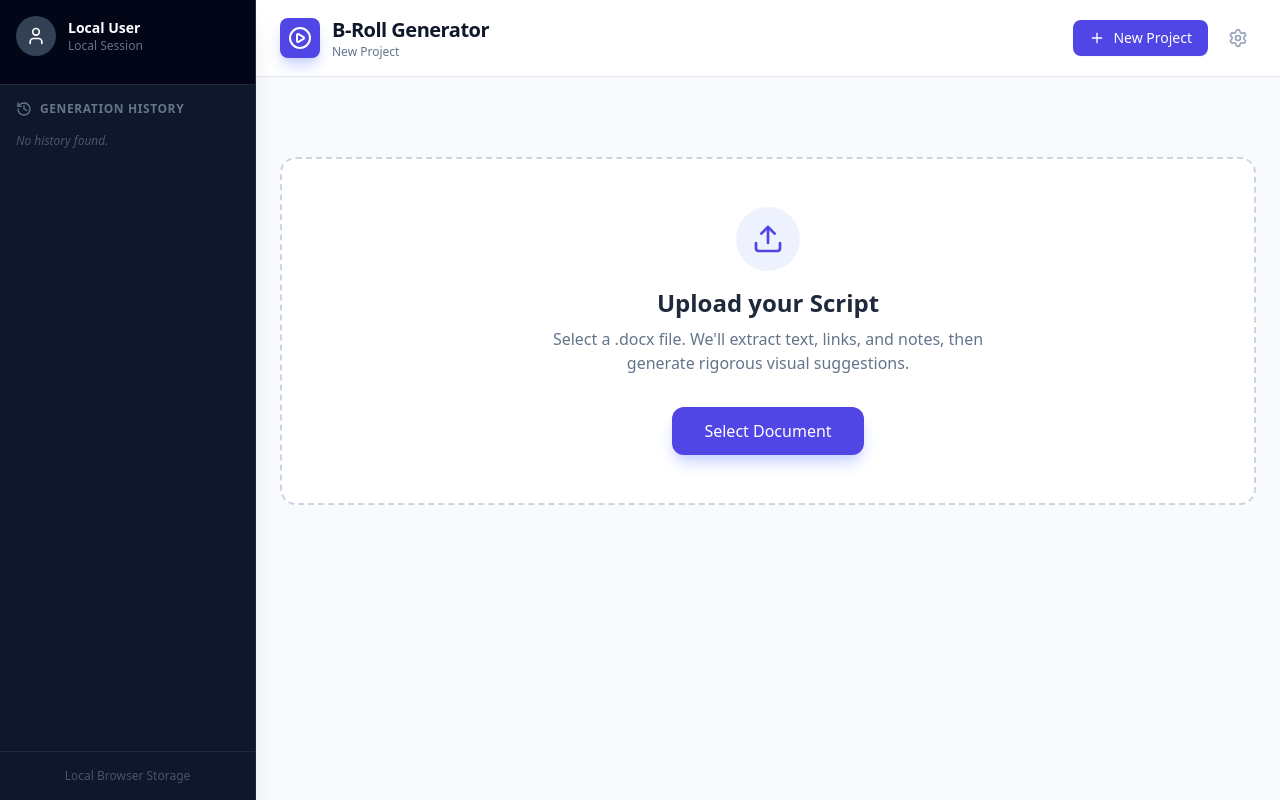
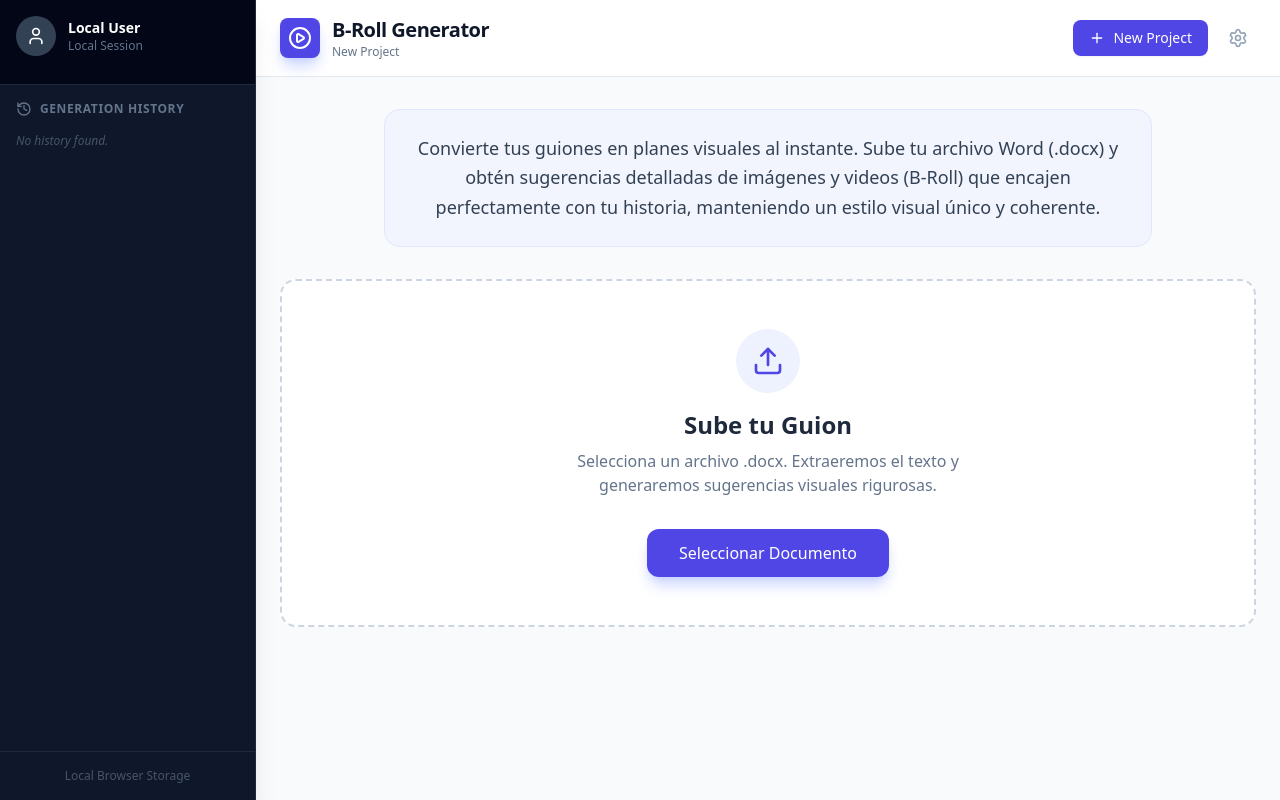
Before and after one commit to Gueje/App---B-roll-Generator, a React (Vite) app: page / in a window 1280 px wide. Built offline with nearby package versions, Linux system fonts and the light colour scheme.

Commit message:
feat: Add descriptive text and update upload prompt
Introduces a new descriptive paragraph to the UI explaining the application's core functionality and benefit. Also, updates the upload prompt text to Spanish to match the new description and improve user experience for Spanish-speaking users.

```diff
--- a/App.tsx
+++ b/App.tsx
@@ -177,6 +177,13 @@ function App() {
         {/* Main Content */}
         <main className="flex-1 max-w-6xl w-full mx-auto px-6 py-8">
 
+            {/* Description Paragraph */}
+            <div className="mb-8 text-center max-w-3xl mx-auto bg-indigo-50/50 p-6 rounded-2xl border border-indigo-100">
+                <p className="text-slate-700 text-lg leading-relaxed font-medium">
+                    Convierte tus guiones en planes visuales al instante. Sube tu archivo Word (.docx) y obtén sugerencias detalladas de imágenes y videos (B-Roll) que encajen perfectamente con tu historia, manteniendo un estilo visual único y coherente.
+                </p>
+            </div>
+
             {/* Error Banner */}
             {error && (
             <div className="mb-6 bg-red-50 border border-red-200 text-red-700 px-4 py-3 rounded-lg flex items-center gap-3 animate-fade-in">
@@ -187,13 +194,13 @@ function App() {
 
             {/* Empty State / Upload */}
             {segments.length === 0 && (
-            <div className="mt-12 text-center p-12 border-2 border-dashed border-slate-300 rounded-2xl bg-white hover:bg-slate-50 transition-colors">
+            <div className="mt-4 text-center p-12 border-2 border-dashed border-slate-300 rounded-2xl bg-white hover:bg-slate-50 transition-colors">
                 <div className="w-16 h-16 bg-indigo-50 text-indigo-600 rounded-full flex items-center justify-center mx-auto mb-4">
                 <Upload className="w-8 h-8" />
                 </div>
-                <h2 className="text-2xl font-bold text-slate-800 mb-2">Upload your Script</h2>
+                <h2 className="text-2xl font-bold text-slate-800 mb-2">Sube tu Guion</h2>
                 <p className="text-slate-500 mb-8 max-w-md mx-auto">
-                Select a .docx file. We'll extract text, links, and notes, then generate rigorous visual suggestions.
+                Selecciona un archivo .docx. Extraeremos el texto y generaremos sugerencias visuales rigurosas.
                 </p>
                 <input
                 type="file"
@@ -207,7 +214,7 @@ function App() {
                 className="px-8 py-3 bg-indigo-600 text-white rounded-xl hover:bg-indigo-700 font-medium shadow-lg shadow-indigo-200 transition-all transform hover:-translate-y-1"
                 disabled={status === 'PARSING'}
                 >
-                {status === 'PARSING' ? <Loader2 className="w-5 h-5 animate-spin" /> : "Select Document"}
+                {status === 'PARSING' ? <Loader2 className="w-5 h-5 animate-spin" /> : "Seleccionar Documento"}
                 </button>
             </div>
             )}
--- a/index.html
+++ b/index.html
@@ -35,11 +35,6 @@
 }
 </script>
 </head>
-  <body>
-    <div id="root"></div>
-    <script type="module" src="/index.tsx"></script>
-  </body>
-</html>
   <body class="bg-slate-50 text-slate-900 antialiased">
     <div id="root"></div>
   </body>
```
Lines whose indentation alone changed are shown as unchanged.
